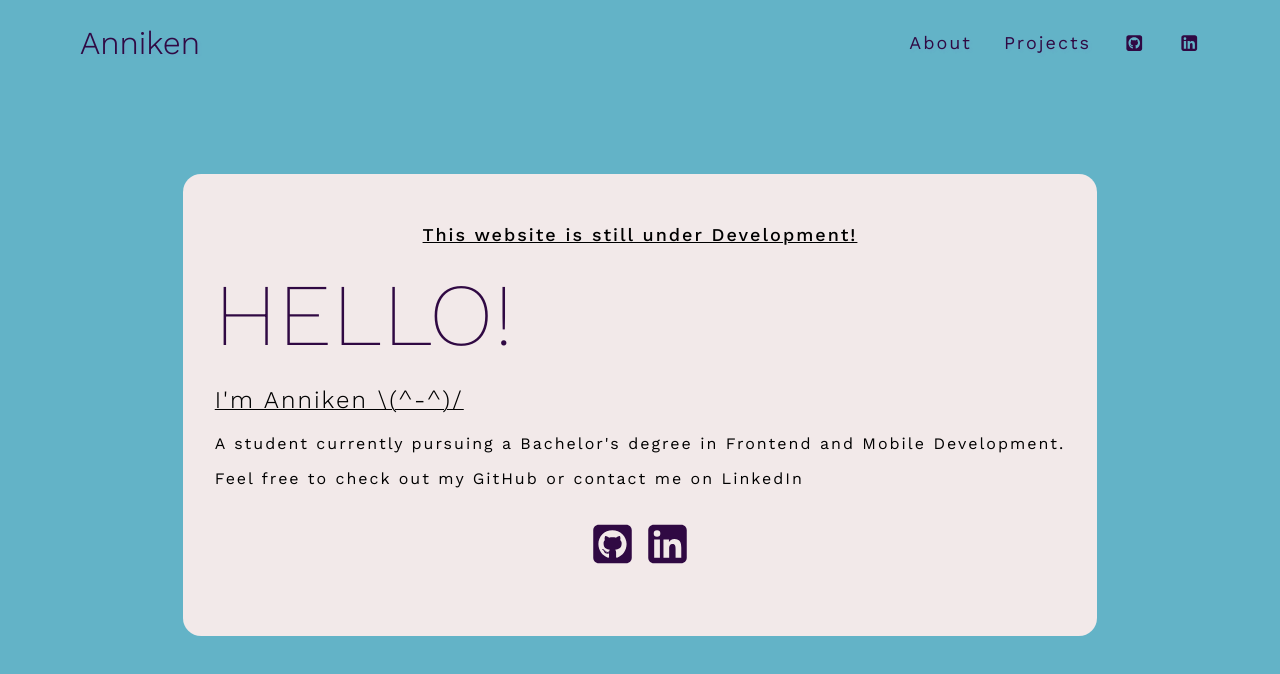
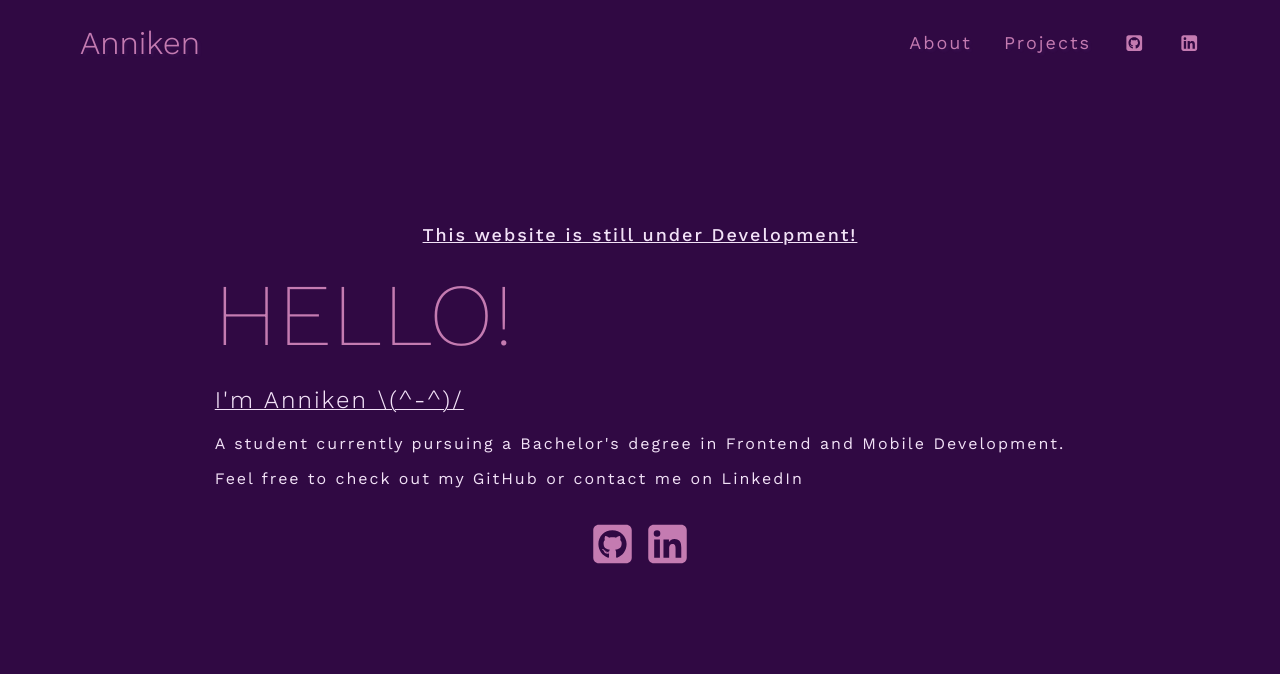
Before and after one commit to AnnikenJE/annikenje-website, a React (Vite) app: page / in a window 1280 px wide. Shown: the top 674 px of the page. Built offline with nearby package versions, Linux system fonts and the light colour scheme.

Commit message:
Color change

```diff
--- a/src/main.css
+++ b/src/main.css
@@ -3,14 +3,14 @@
       Main colors
   */
 
-  --main-color: #300943;
-  --txt-color: ##BF787E;
+  --main-color: #c47bb1;
+  --txt-color: #f2e2f7;
 
-  --background-color:#63b3c7;
-  --secondary-background-color: #F2E9E9;
+  --background-color:#300943;
+  --secondary-background-color: #300943;
 
   --link-color: var(--main-color);
-  --link-hover: #BF787E;
+  --link-hover: #fccff0e9;
 
   /*
       Fonts
--- a/src/pages/HomePage.css
+++ b/src/pages/HomePage.css
@@ -13,7 +13,7 @@
   font-family: var(--main-font);
   letter-spacing: var(--letter-spacing);
   margin: 10rem;
-  background-color: var(--secondary-background-color);
+  /*background-color: var(--secondary-background-color);*/
 }
 
 /*
```
